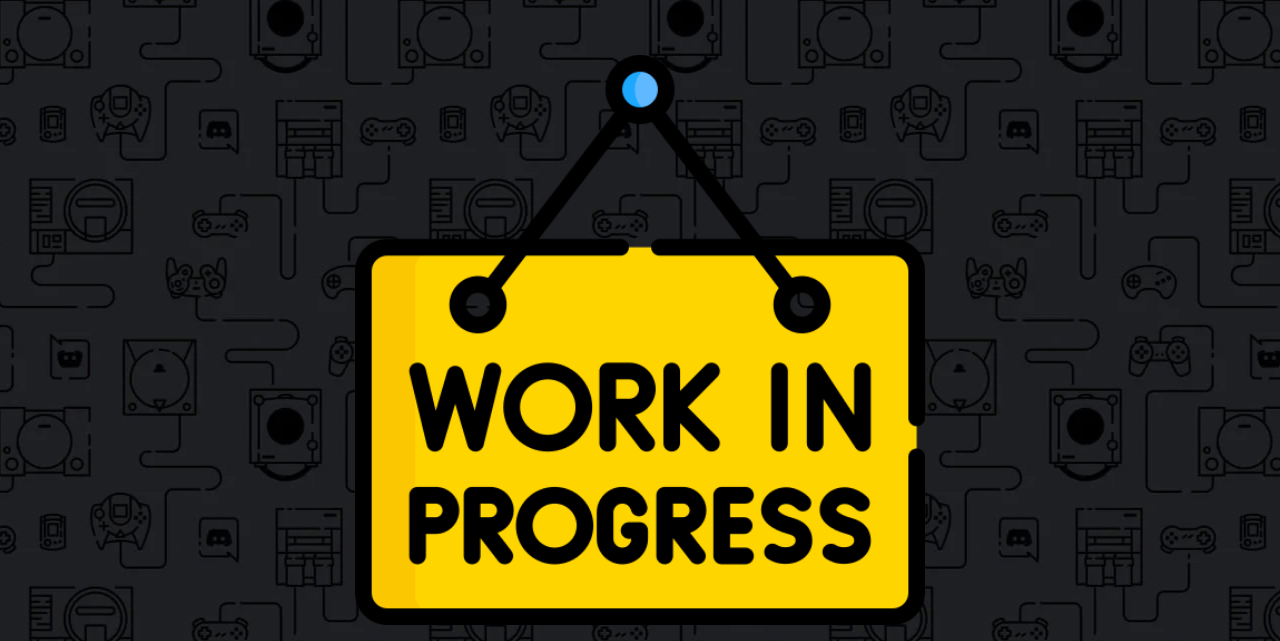
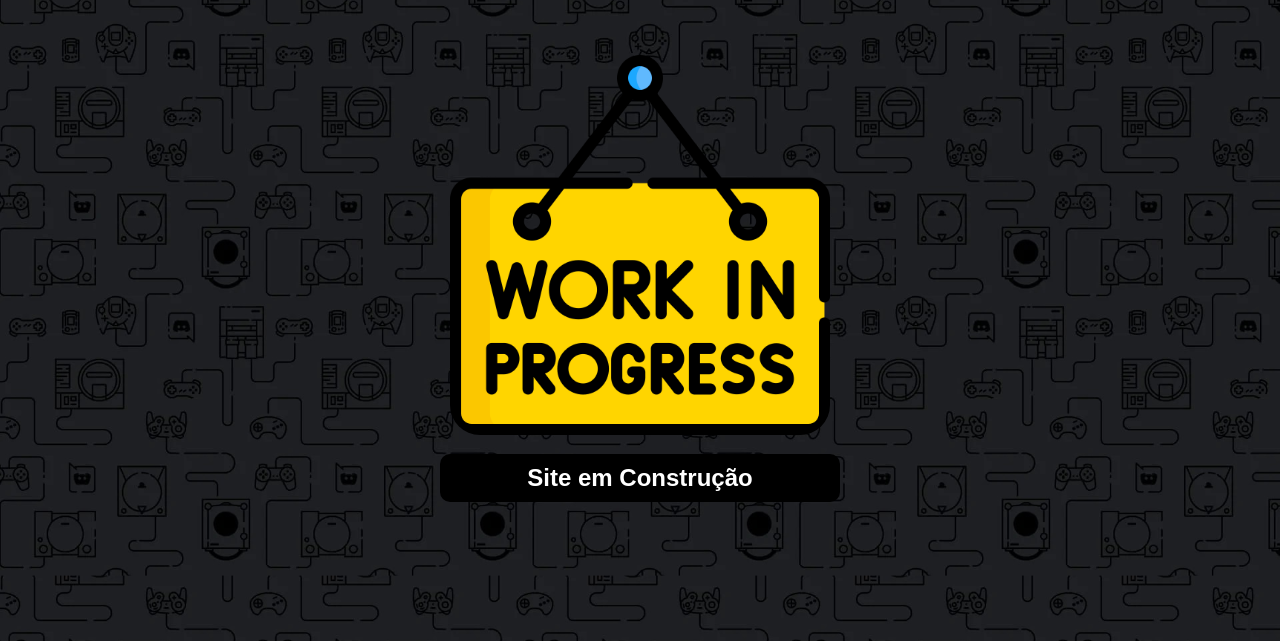
Before and after one commit to Pedro2753/GoldenKey, a plain HTML site: page artigos/workinprogress.html in a window 1280 px wide. Shown: the part 170-811 px from the top of the page. Drawn offline with Linux system fonts and the light colour scheme; a web font is replaced by a local one.

Commit message:
30/07/25

```diff
--- a/artigos/workinprogress.html
+++ b/artigos/workinprogress.html
@@ -33,9 +33,9 @@
     <br>
     <br>
 
-	<div class="homecon">
-		<div class="tumb">
-        <img src="../imagens/work.png" id="hometumb">
+	<div class="homeconw">
+		<div class="tumbw">
+        <img src="../imagens/work.png" id="hometumbw">
         <h1 id="wip">Site em Construção</h1>
 	</div>
     </div>
--- a/style.css
+++ b/style.css
@@ -17,7 +17,8 @@ body{
 margin: 0px;
 background-image: url('imagens/background-retro.jpg');
 background-attachment: fixed;
-animation: moveBackground 60s linear infinite alternate;
+background-size: contain;
+animation: moveBackground 45s linear infinite alternate;
 }
 
 
@@ -154,6 +155,36 @@ align-items: center;
 }
 
 img#hometumb{stroke-dasharray: ;
+  width: 95%;
+  max-width: 75vh;
+  min-width: 2vh;
+  height: 100%;
+  max-height: 75vh;
+  min-height: 30vh;
+
+  display: inline-block;
+  border-radius: 30px;
+  transition: transform .2s;
+}
+
+div.homeconw{
+  font-size: 1.5vh;
+background-color: rgba(255, 255, 255, 0);
+width: 95%;
+  max-width: 50vh;
+  min-width: 2vh;
+  height: 100%;
+  max-height: 75vh;
+  min-height: 30vh;
+text-align: center;
+padding: 10px;
+margin: auto;
+display: inline-block;
+justify-content: center;
+align-items: center;
+}
+
+img#hometumbw{stroke-dasharray: ;
   width: 95%;
   max-width: 75vh;
   min-width: 2vh;
```
